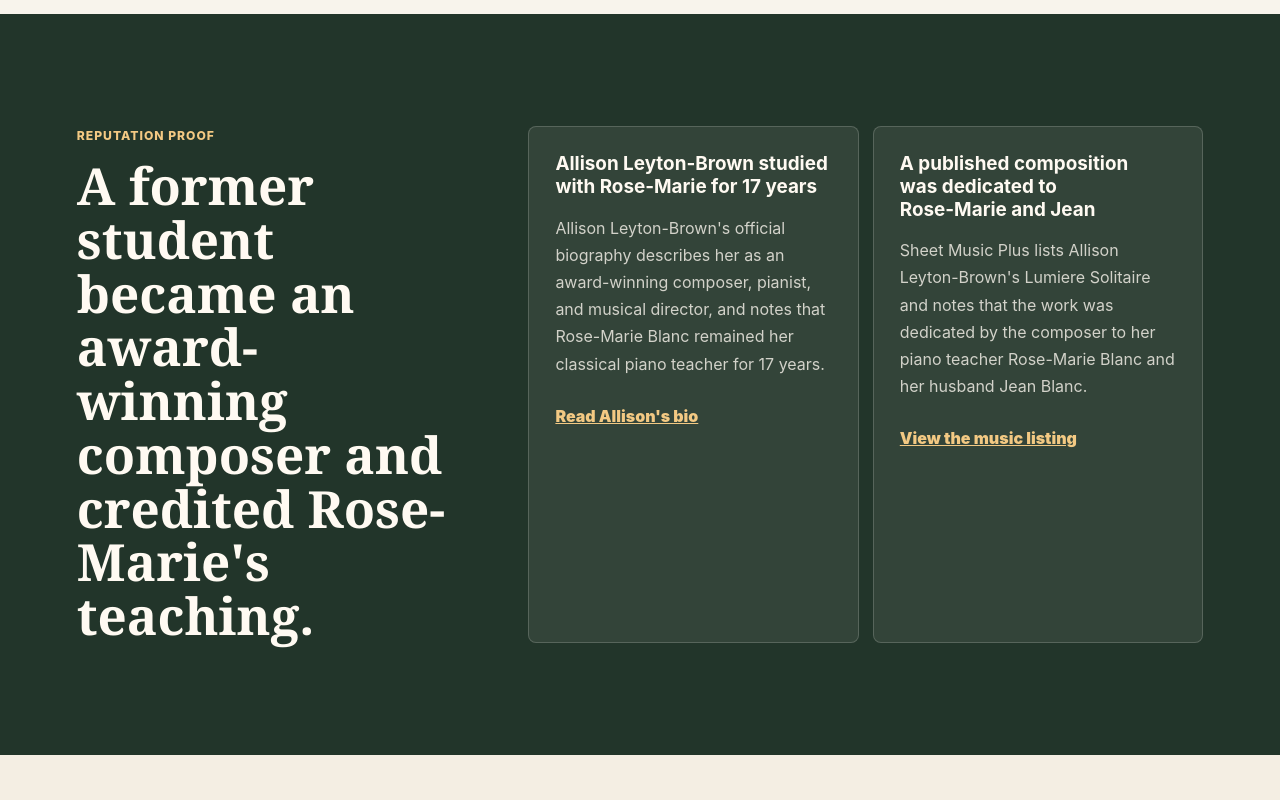
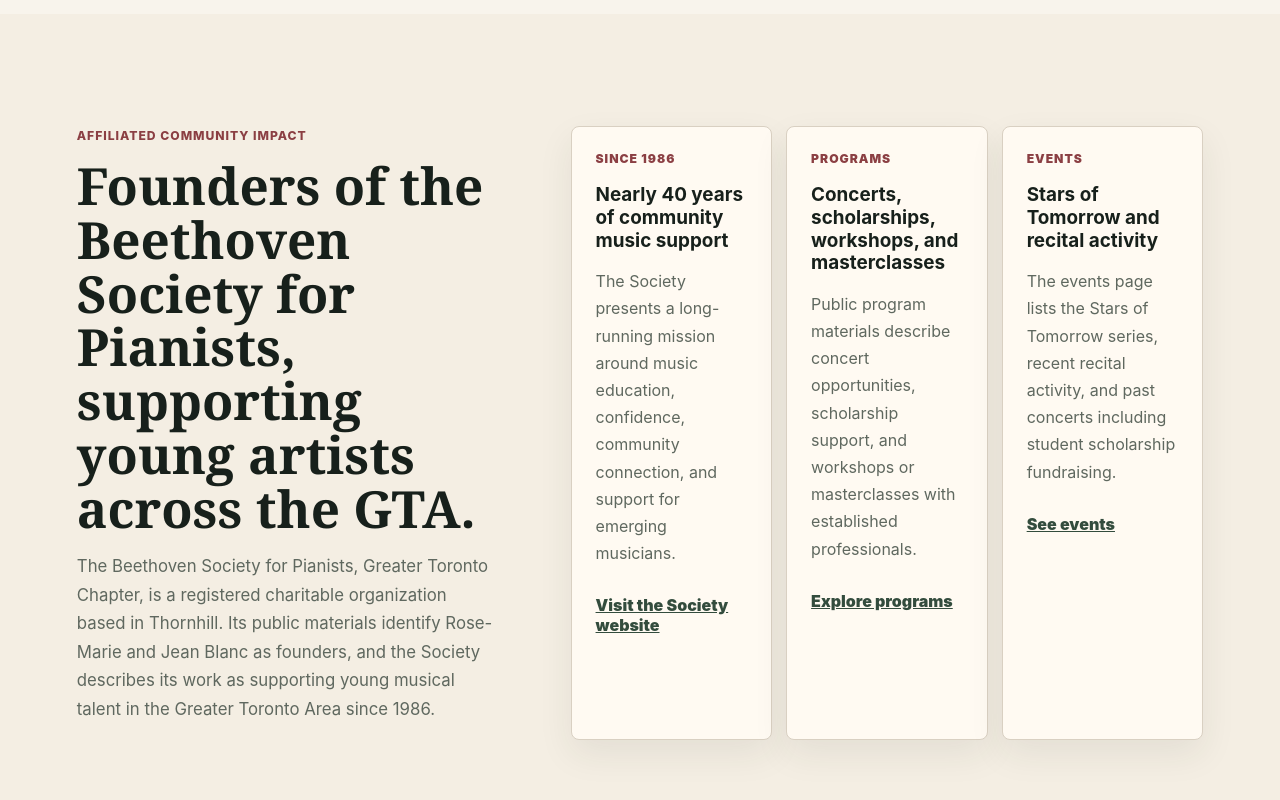
Before and after one commit to andymaker156/suzuki, a plain HTML site: page index.html in a window 1280 px wide. Shown: the part 4320-5120 px from the top of the page. Drawn offline with Linux system fonts and the light colour scheme.

Commit message:
Add Beethoven Society community impact section

```diff
--- a/index.html
+++ b/index.html
@@ -185,6 +185,48 @@
         </div>
       </section>
 
+      <section class="section society-impact">
+        <div>
+          <p class="eyebrow">Affiliated community impact</p>
+          <h2>Founders of the Beethoven Society for Pianists, supporting young artists across the GTA.</h2>
+          <p>
+            The Beethoven Society for Pianists, Greater Toronto Chapter, is a registered charitable
+            organization based in Thornhill. Its public materials identify Rose-Marie and Jean Blanc
+            as founders, and the Society describes its work as supporting young musical talent in the
+            Greater Toronto Area since 1986.
+          </p>
+        </div>
+        <div class="society-grid">
+          <article>
+            <span>Since 1986</span>
+            <h3>Nearly 40 years of community music support</h3>
+            <p>
+              The Society presents a long-running mission around music education, confidence,
+              community connection, and support for emerging musicians.
+            </p>
+            <a href="https://www.beethovensocietytoronto.ca/" target="_blank" rel="noreferrer">Visit the Society website</a>
+          </article>
+          <article>
+            <span>Programs</span>
+            <h3>Concerts, scholarships, workshops, and masterclasses</h3>
+            <p>
+              Public program materials describe concert opportunities, scholarship support, and
+              workshops or masterclasses with established professionals.
+            </p>
+            <a href="https://www.beethovensocietytoronto.ca/programs" target="_blank" rel="noreferrer">Explore programs</a>
+          </article>
+          <article>
+            <span>Events</span>
+            <h3>Stars of Tomorrow and recital activity</h3>
+            <p>
+              The events page lists the Stars of Tomorrow series, recent recital activity, and past
+              concerts including student scholarship fundraising.
+            </p>
+            <a href="https://www.beethovensocietytoronto.ca/events" target="_blank" rel="noreferrer">See events</a>
+          </article>
+        </div>
+      </section>
+
       <section class="section reputation">
         <div>
           <p class="eyebrow">Reputation proof</p>
@@ -237,6 +279,16 @@
             <h3>Greater Toronto Chapter founders</h3>
             <p>The Society's about page identifies Rose-Marie and Jean Blanc as founders of the Beethoven Society for Pianists.</p>
           </a>
+          <a class="reference-card" href="https://www.beethovensocietytoronto.ca/programs" target="_blank" rel="noreferrer">
+            <span>Programs</span>
+            <h3>Concerts, scholarships, and masterclasses</h3>
+            <p>The Society lists programs that support young musicians through performance opportunities, scholarships, workshops, and masterclasses.</p>
+          </a>
+          <a class="reference-card" href="https://www.beethovensocietytoronto.ca/events" target="_blank" rel="noreferrer">
+            <span>Events</span>
+            <h3>Stars of Tomorrow and recitals</h3>
+            <p>The events page lists the Stars of Tomorrow series and recent recital activity connected to young classical artists.</p>
+          </a>
           <a class="reference-card" href="https://mycharityfund.ca/charity/75682/beethoven-society-for-pianists-greater-toronto-chapter" target="_blank" rel="noreferrer">
             <span>Charity listing</span>
             <h3>Jean Blanc, Chairman</h3>
--- a/styles.css
+++ b/styles.css
@@ -406,6 +406,54 @@ p {
   font-weight: 800;
 }
 
+.society-impact {
+  display: grid;
+  grid-template-columns: minmax(0, 0.8fr) minmax(0, 1.2fr);
+  gap: clamp(30px, 6vw, 72px);
+  background: #f4eee3;
+}
+
+.society-impact > div > p:not(.eyebrow) {
+  color: var(--muted);
+  font-size: 1.05rem;
+}
+
+.society-grid {
+  display: grid;
+  grid-template-columns: repeat(3, minmax(0, 1fr));
+  gap: 14px;
+}
+
+.society-grid article {
+  min-height: 300px;
+  padding: 24px;
+  border: 1px solid var(--line);
+  border-radius: 8px;
+  background: var(--panel);
+  box-shadow: 0 14px 35px rgba(34, 53, 42, 0.08);
+}
+
+.society-grid span {
+  display: block;
+  margin-bottom: 18px;
+  color: var(--burgundy);
+  font-size: 0.76rem;
+  font-weight: 900;
+  letter-spacing: 0.08em;
+  text-transform: uppercase;
+}
+
+.society-grid p {
+  color: var(--muted);
+}
+
+.society-grid a {
+  display: inline-flex;
+  margin-top: 12px;
+  color: var(--green);
+  font-weight: 900;
+}
+
 .reputation {
   display: grid;
   grid-template-columns: minmax(0, 0.72fr) minmax(0, 1.28fr);
@@ -589,6 +637,8 @@ footer a {
   .teacher-grid,
   .approach,
   .local-profile,
+  .society-impact,
+  .society-grid,
   .reputation,
   .reputation-grid,
   .reference-grid,
```
Also changed, not shown: 2 other files.
